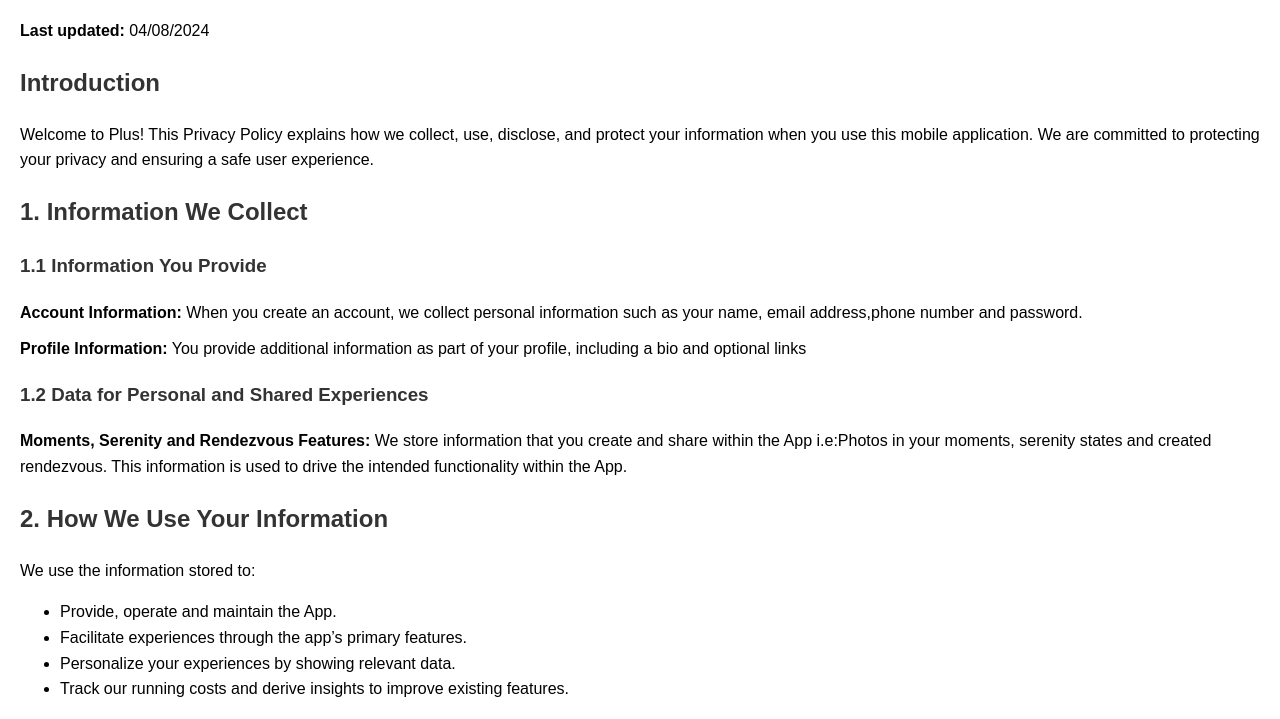
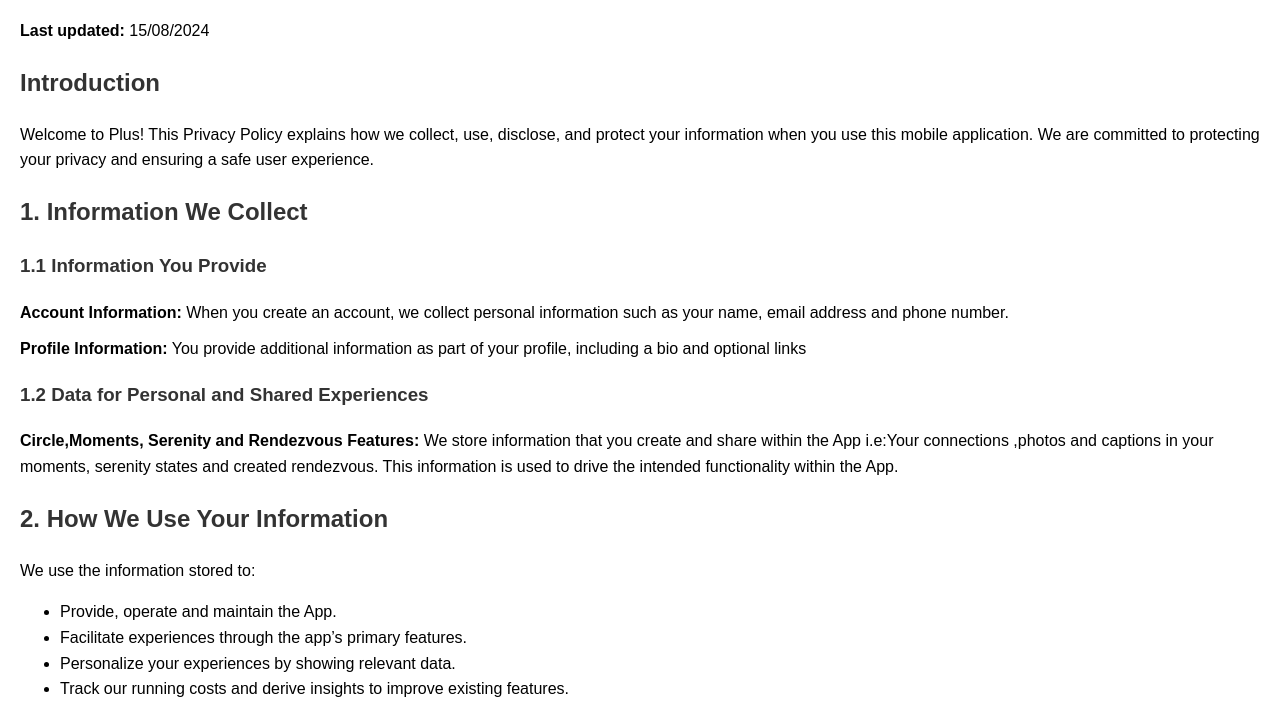
Before and after one commit to balendroid/plusprivacypolicy, a plain HTML site: page index.html in a window 1280 px wide. Shown: the part 76-795 px from the top of the page. Drawn offline with Linux system fonts and the light colour scheme.

Commit message:
Update index.html
Refined descriptions

```diff
--- a/index.html
+++ b/index.html
@@ -20,7 +20,7 @@
 </head>
 <body>
     <h1>Privacy Policy</h1>
-    <p><strong>Last updated:</strong> 04/08/2024</p>
+    <p><strong>Last updated:</strong> 15/08/2024</p>
 
     <h2>Introduction</h2>
     <p>Welcome to Plus! This Privacy Policy explains how we collect, use, disclose, and protect your information when you use this mobile application. We are committed to protecting your privacy and ensuring a safe user experience.</p>
@@ -28,11 +28,11 @@
     <h2>1. Information We Collect</h2>
 
     <h3>1.1 Information You Provide</h3>
-    <p><strong>Account Information:</strong> When you create an account, we collect personal information such as your name, email address,phone number and password.</p>
+    <p><strong>Account Information:</strong> When you create an account, we collect personal information such as your name, email address and phone number.</p>
     <p><strong>Profile Information:</strong> You provide additional information as part of your profile, including a bio and optional links</p>
 
     <h3>1.2 Data for Personal and Shared Experiences</h3>
-    <p><strong>Moments, Serenity and Rendezvous Features:</strong> We store information that you create and share within the App i.e:Photos in your moments, serenity states and created rendezvous. This information is used to drive the intended functionality within the App.</p>
+    <p><strong>Circle,Moments, Serenity and Rendezvous Features:</strong> We store information that you create and share within the App i.e:Your connections ,photos and captions in your moments, serenity states and created rendezvous. This information is used to drive the intended functionality within the App.</p>
 
     <h2>2. How We Use Your Information</h2>
     <p>We use the information stored to:</p>
```
